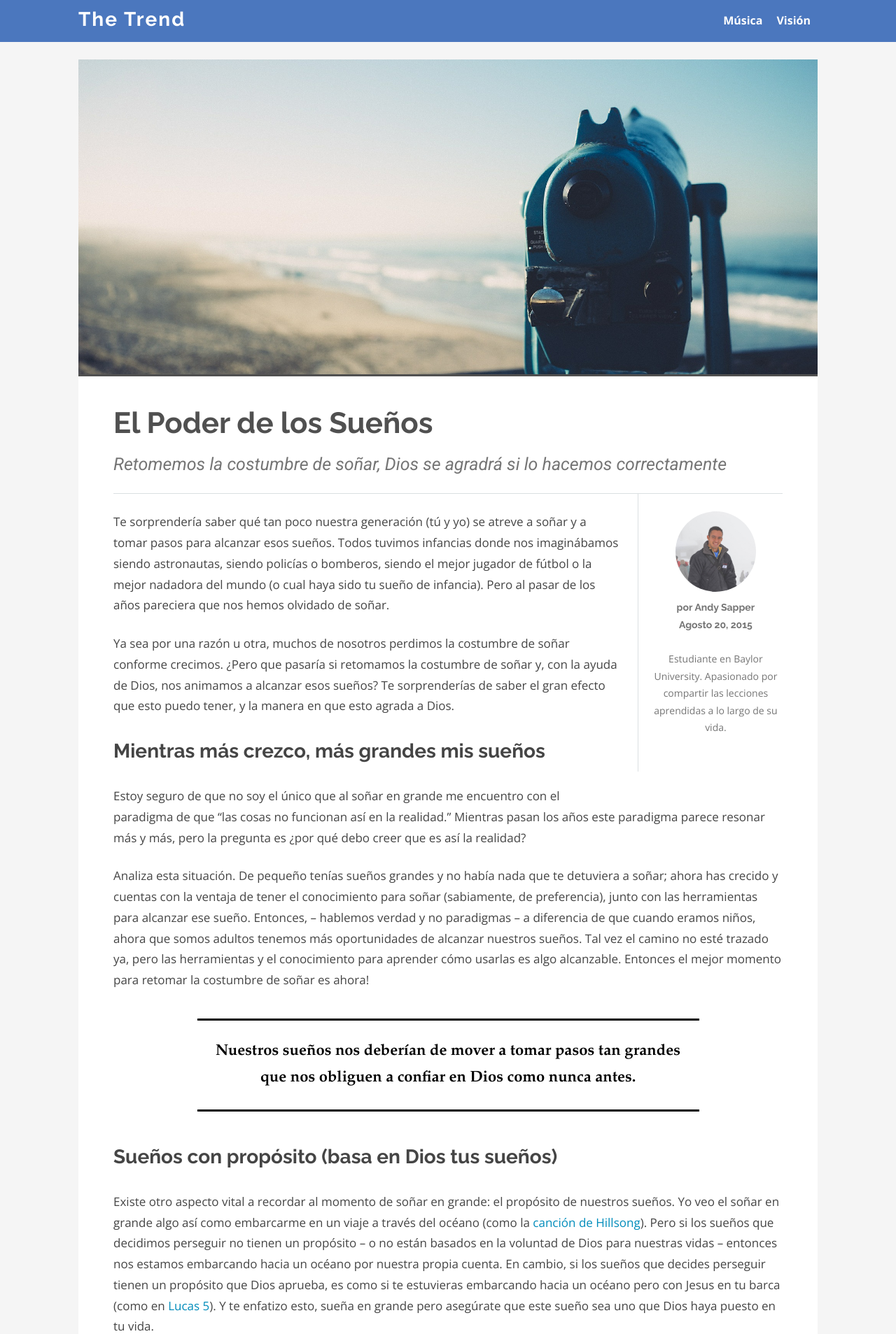
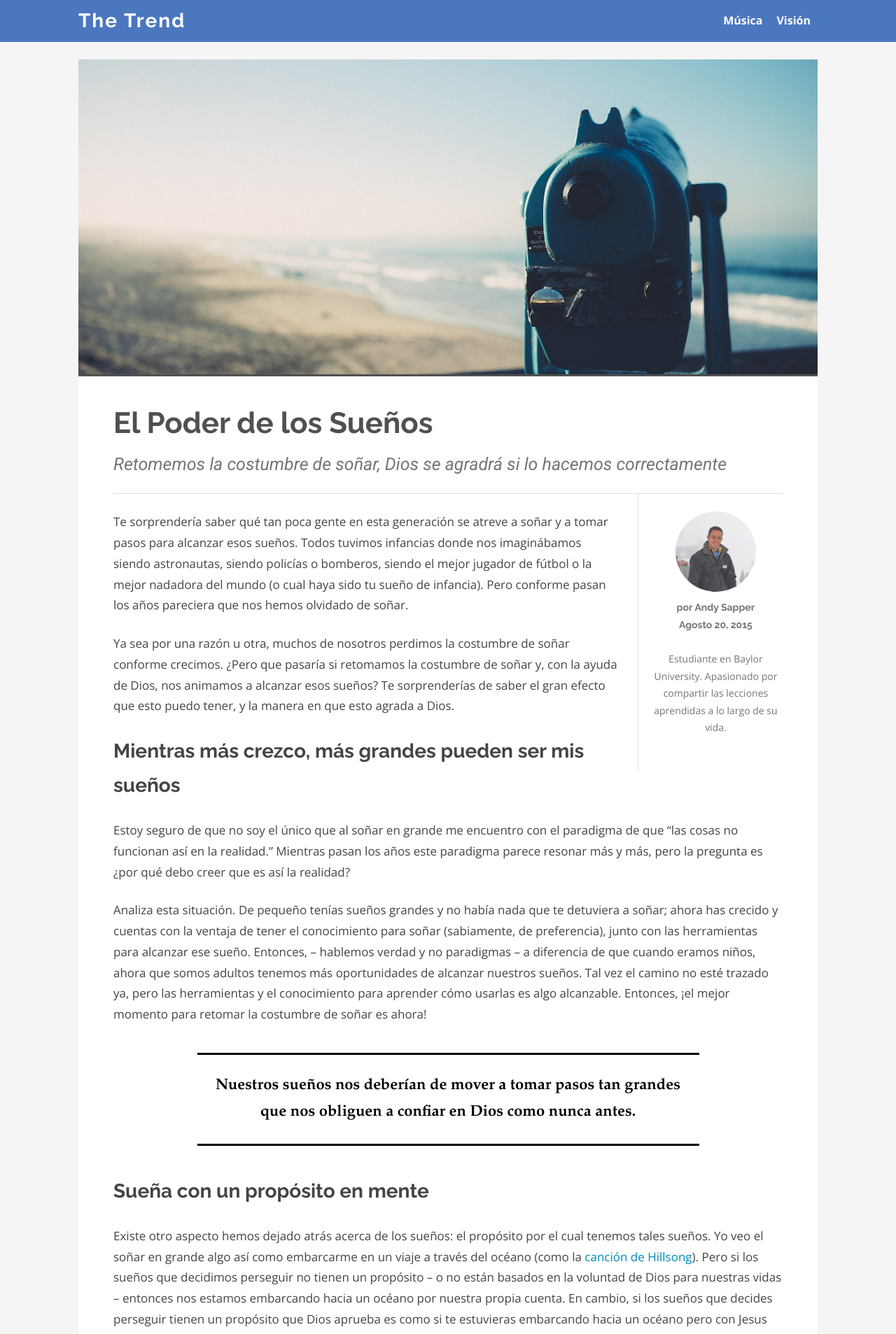
Before and after one commit to upandup/upandup.github.io, a Jekyll site: the page built from _posts/2015-08-20-poder-de-suenos.md, in a window 1280 px wide. Shown: the top 1907 px of the page at 70% size. Built offline with Jekyll 4.4.1, drawn with Linux system fonts in a browser that asks for light colours; comment, search, counter and statistics services are not loaded; some of the changed text lies outside the part shown.

Commit message:
edited _suenos_ article

```diff
--- a/_includes/header.html
+++ b/_includes/header.html
@@ -15,7 +15,7 @@
 
     <section class="site-header">
       <h1>
-       <span>Empoderando</span>
+       <span>Sigue Adelante</span>
       </h1>
     </section>
 
--- a/_posts/2015-08-20-poder-de-suenos.md
+++ b/_posts/2015-08-20-poder-de-suenos.md
@@ -9,29 +9,30 @@ category: faith
 image: telescope-498331_1920.jpg
 ---
 
-Te sorprendería saber qué tan poco nuestra generación (tú y yo) se atreve a soñar y a tomar pasos para alcanzar esos sueños. Todos tuvimos infancias donde nos imaginábamos siendo astronautas, siendo policías o bomberos, siendo el mejor jugador de fútbol o la mejor nadadora del mundo (o cual haya sido tu sueño de infancia). Pero al pasar de los años pareciera que nos hemos olvidado de soñar.
+Te sorprendería saber qué tan poca gente en esta generación se atreve a soñar y a tomar pasos para alcanzar esos sueños. Todos tuvimos infancias donde nos imaginábamos siendo astronautas, siendo policías o bomberos, siendo el mejor jugador de fútbol o la mejor nadadora del mundo (o cual haya sido tu sueño de infancia). Pero conforme pasan los años pareciera que nos hemos olvidado de soñar.
 
 Ya sea por una razón u otra, muchos de nosotros perdimos la costumbre de soñar conforme crecimos. ¿Pero que pasaría si retomamos la costumbre de soñar y, con la ayuda de Dios, nos animamos a alcanzar esos sueños? Te sorprenderías de saber el gran efecto que esto puedo tener, y la manera en que esto agrada a Dios.
 
-##Mientras más crezco, más grandes mis sueños
+##Mientras más crezco, más grandes pueden ser mis sueños
 Estoy seguro de que no soy el único que al soñar en grande me encuentro con el paradigma de que “las cosas no funcionan así en la realidad.” Mientras pasan los años este paradigma parece resonar más y más, pero la pregunta es ¿por qué debo creer que es así la realidad?
 
-Analiza esta situación. De pequeño tenías sueños grandes y no había nada que te detuviera a soñar; ahora has crecido y cuentas con la ventaja de tener el conocimiento para soñar (sabiamente, de preferencia), junto con las herramientas para alcanzar ese sueño. Entonces, -- hablemos verdad y no paradigmas -- a diferencia de que cuando eramos niños, ahora que somos adultos tenemos más oportunidades de alcanzar nuestros sueños. Tal vez el camino no esté trazado ya, pero las herramientas y el conocimiento para aprender cómo usarlas es algo alcanzable. Entonces el mejor momento para retomar la costumbre de soñar es ahora!
+Analiza esta situación. De pequeño tenías sueños grandes y no había nada que te detuviera a soñar; ahora has crecido y cuentas con la ventaja de tener el conocimiento para soñar (sabiamente, de preferencia), junto con las herramientas para alcanzar ese sueño. Entonces, -- hablemos verdad y no paradigmas -- a diferencia de que cuando eramos niños, ahora que somos adultos tenemos más oportunidades de alcanzar nuestros sueños. Tal vez el camino no esté trazado ya, pero las herramientas y el conocimiento para aprender cómo usarlas es algo alcanzable. Entonces, ¡el mejor momento para retomar la costumbre de soñar es ahora!
 
 > Nuestros sueños nos deberían de mover a tomar pasos tan grandes que nos obliguen a confiar en Dios como nunca antes.
 
-##Sueños con propósito (basa en Dios tus sueños)
-Existe otro aspecto vital a recordar al momento de soñar en grande: el propósito de nuestros sueños. Yo veo el soñar en grande algo así como embarcarme en un viaje a través del océano (como la [canción de Hillsong](https://www.youtube.com/watch?v=2BJ0OA0nXPY "Hillsong - Oceanos"){:target="_blank"}). Pero si los sueños que decidimos perseguir no tienen un propósito -- o no están basados en la voluntad de Dios para nuestras vidas -- entonces nos estamos embarcando hacia un océano por nuestra propia cuenta. En cambio, si los sueños que decides perseguir tienen un propósito que Dios aprueba, es como si te estuvieras embarcando hacia un océano pero con Jesus en tu barca (como en [Lucas 5](https://www.biblegateway.com/passage/?search=Lucas+5%3A1-7&version=NVI "Lucas 5:1-7"){:target="_blank"}). Y te enfatizo esto, sueña en grande pero asegúrate que este sueño sea uno que Dios haya puesto en tu vida.
+##Sueña con un propósito en mente
+Existe otro aspecto hemos dejado atrás acerca de los sueños: el propósito por el cual tenemos tales sueños. Yo veo el soñar en grande algo así como embarcarme en un viaje a través del océano (como la [canción de Hillsong](https://www.youtube.com/watch?v=2BJ0OA0nXPY "Hillsong - Oceanos"){:target="_blank"}). Pero si los sueños que decidimos perseguir no tienen un propósito -- o no están basados en la voluntad de Dios para nuestras vidas -- entonces nos estamos embarcando hacia un océano por nuestra propia cuenta. En cambio, si los sueños que decides perseguir tienen un propósito que Dios aprueba es como si te estuvieras embarcando hacia un océano pero con Jesus en tu barca (como en [Lucas 5](https://www.biblegateway.com/passage/?search=Lucas+5%3A1-7&version=NVI "Lucas 5:1-7"){:target="_blank"}). Y te enfatizo esto, sueña en grande pero asegúrate que este sueño sea uno que Dios haya puesto en tu vida.
 
-¿Recuerdas ese sueño del trabajo que te gustaría obtener, de aquella profesión o deporte que te llama tanto la atención? Te aseguro que esos talentos y pasiones que tienes son algo que Dios diseñó darte; el sueño -- o uno de los sueños -- que Dios tiene para tu vida puede muy bien ser algo donde tú uses esos talentos y pasiones para Su gloria. Frederick Buechner comparte su opinión en esto y dice, “El lugar donde Dios te llama es el lugar donde tu felicidad profunda y el hambre profunda del mundo se intersectan.” Una buena frase para reflexionar y meditar acerca del propósito de tus sueños.
+¿Recuerdas ese sueño del trabajo que te gustaría obtener, de aquella profesión o deporte que te llama tanto la atención? Te aseguro que esos talentos y pasiones que tienes son algo que Dios diseñó darte; el sueño -- o uno de los sueños -- que Dios tiene para tu vida puede muy bien ser algo donde tú uses esos talentos y pasiones para Su gloria. Frederick Buechner comparte su opinión en esto y dice, “El lugar donde Dios te llama es el lugar donde tu más profunda felicidad y el gran hambre del mundo se intersectan.” Una buena frase para reflexionar y meditar acerca del propósito de tus sueños.
 
-> “El lugar donde Dios te llama es el lugar donde tu felicidad profunda y el hambre profunda del mundo se intersectan.” - Frederick Buechner
+> “El lugar donde Dios te llama es el lugar donde tu más profunda felicidad y el gran hambre del mundo se intersectan.” - Frederick Buechner
 
 ##Cómo Dios se agrada por nuestros sueños
-Hasta este punto tal vez te preguntes, ¿cuál es un sueño suficientemente grande entonces? Un sueño suficientemente grande es aquel que te hace necesitar -- hasta el punto de depender -- de Dios para poder seguir avanzando. En otras palabras, si mi sueño requiere de pasos que ya he tomado y recursos que ya poseo, entonces va a ser difícil que yo dependa totalmente de Dios (porque ya poseo lo necesario). En esas circunstancias tal vez puedas *incluir* a Dios en tus sueños, pero no es que *necesites* de Dios. En cambio, si tus sueños requieren de pasos que nunca has tomado y recursos que no posees (no necesariamente debe ser dinero, sino tal vez experiencia o conocimiento) esto te va a obligar a depender de Dios en cada paso del camino. Y esto agrada a Dios porque le estamos diciendo que dependemos de Él; y si confías en que Él es capaz y fiel para caminar todo el camino contigo, te aseguro que estás alcanzando lo más profundo de Su corazón.
+Hasta este punto tal vez te preguntes, ¿cuál es un sueño suficientemente valioso entonces? Un sueño suficientemente valioso es aquel que te hace necesitar -- hasta el punto de depender -- de Dios para poder seguir avanzando. En otras palabras, si mi sueño requiere de pasos que ya he tomado y recursos que ya poseo, entonces va a ser difícil que yo dependa totalmente de Dios (porque ya poseo lo necesario). En esas circunstancias tal vez puedas *incluir* a Dios en tus sueños, pero no es que *necesites* de Dios. En cambio, si tus sueños requieren de pasos que nunca has tomado y recursos que no posees (no necesariamente debe ser dinero, sino tal vez experiencia o conocimiento) esto te va a obligar a depender de Dios en cada paso del camino. Y esto agrada a Dios porque le estamos diciendo que dependemos de Él; y si confías en que Él es capaz y fiel para caminar todo el camino contigo, te aseguro que estás alcanzando lo más profundo de Su corazón.
 
 > “Pon en manos del Señor todas tus obras, y tus proyectos se cumplirán.” Proverbios 16:3 (NVI)
 
-**Conclusión:** no temas a soñar, ni limites la cantidad de tus sueños. Dios nos dio a todos talentos y pasiones, y estoy seguro que Él desea usarte en algún lugar donde puedas hacer eso de esas características y servirle a Él.
+**Conclusión:** no temas a soñar, ni limites la cantidad de tus sueños. Dios nos dio a todos talentos y pasiones, y estoy seguro que Él desea usarte en el lugar donde puedas hacer uso de esas características y servirle a Él.
 
-*¿Cuáles son tus sueños y cómo estos sueños te mueven a confiar en Dios como nunca antes?*
+
+** *¿Cuáles son tus sueños y cómo estos sueños te mueven a confiar en Dios como nunca antes?* **
--- a/css/main.css
+++ b/css/main.css
@@ -295,7 +295,6 @@ ol, ul {
 
 .site-title {
   color: #fff;
-  /*text-transform: uppercase;*/
   display: inline-block;
   float: left;
 
@@ -304,7 +303,7 @@ ol, ul {
   font-family: 'Raleway', Helvetica, sans-serif;
   font-weight: 700;
   letter-spacing: 2px;
-  line-height: 25px;
+  line-height: 1.1;
 }
 
 .site-title:hover {
--- a/index.html
+++ b/index.html
@@ -15,7 +15,7 @@ layout: default
     {% endfor %}
   </ul>
 
-  <!-- Jekyll's pagination code snipper -->
+  <!-- Jekyll's pagination code snippet -->
   {% if paginator.total_pages > 1 %}
   <div class="pagination">
     {% if paginator.previous_page %}
```
Also changed, not shown: musica.md (+1 -2 lines).
